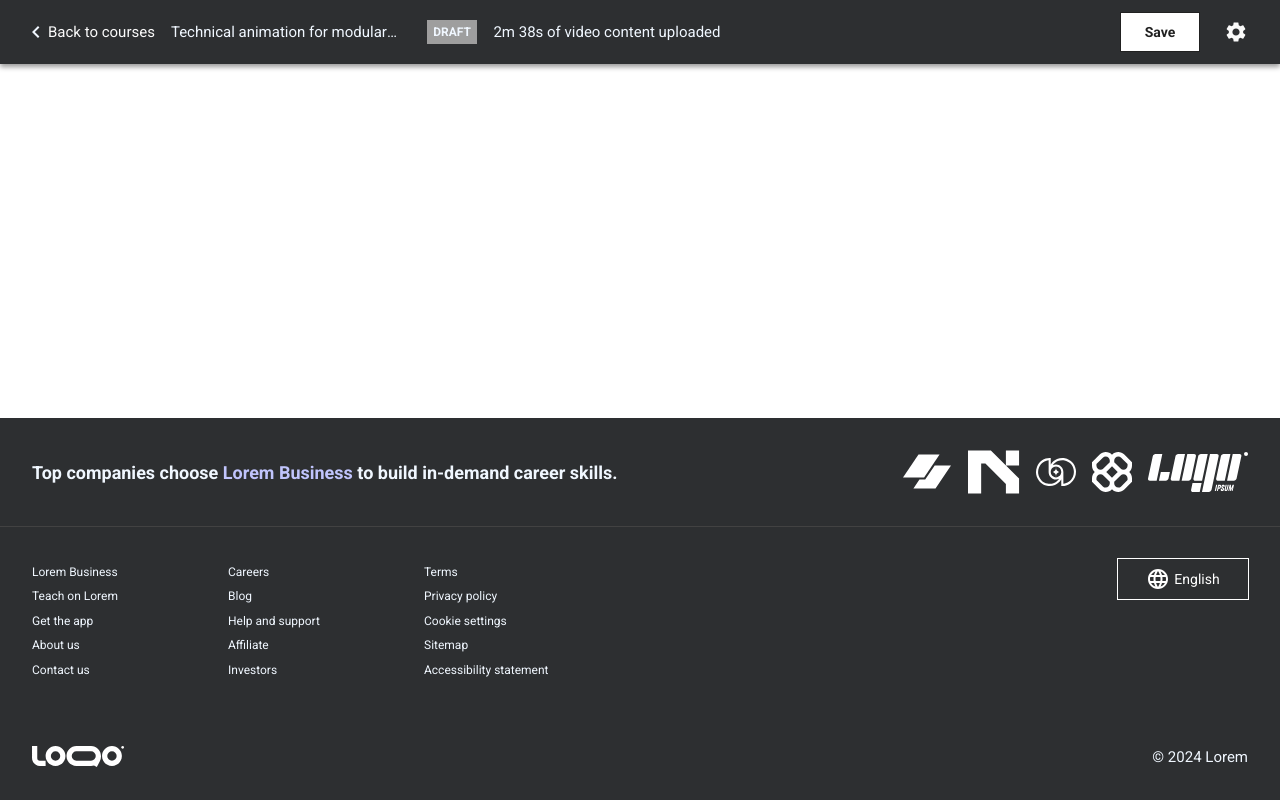
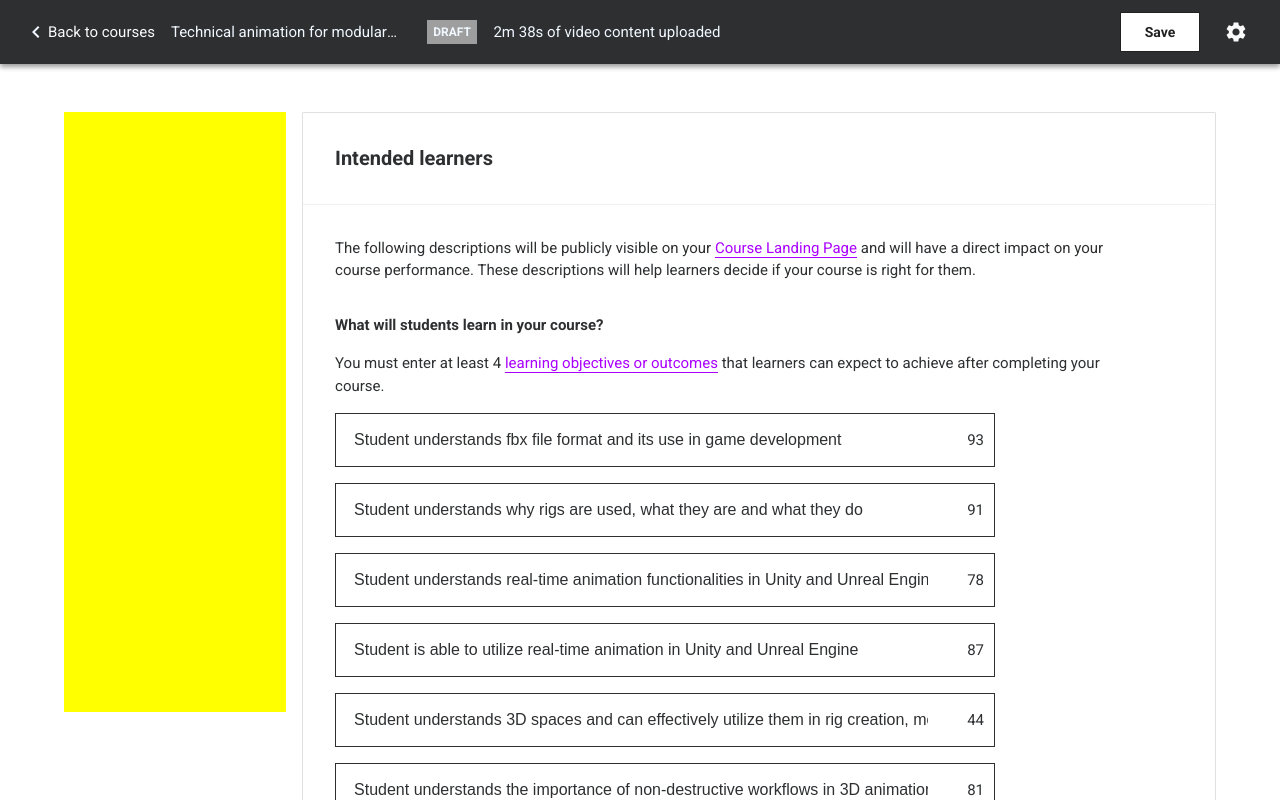
Before and after one commit to tuheli/video-course-platform, a React (Vite) app: page /instructor/course/1/manage/goals in a window 1280 px wide. Shown: the top 800 px of the page. Built offline with nearby package versions, Linux system fonts and the light colour scheme.

Commit message:
Added intended learners layout

```diff
--- a/src/components/course-management/ManageCourseGoalsPage.tsx
+++ b/src/components/course-management/ManageCourseGoalsPage.tsx
@@ -1,8 +1,12 @@
 import Box from '@mui/material/Box';
 import { CourseManagementAppBar } from './CourseManagementAppBar';
 import { Footer } from '../footer/Footer';
+import { IntendedLearnersLayout } from './IntendedLearnersLayout';
+import { useScrollToTop } from '../../hooks/useScrollToTop';
 
 export const ManageCourseGoalsPage = () => {
+  useScrollToTop();
+
   return (
     <Box
       sx={{
@@ -12,6 +16,14 @@ export const ManageCourseGoalsPage = () => {
       }}
     >
       <CourseManagementAppBar />
+      <Box
+        sx={{
+          pt: 14,
+          pb: 8,
+        }}
+      >
+        <IntendedLearnersLayout />
+      </Box>
       <Box
         sx={{
           py: 4,
```
